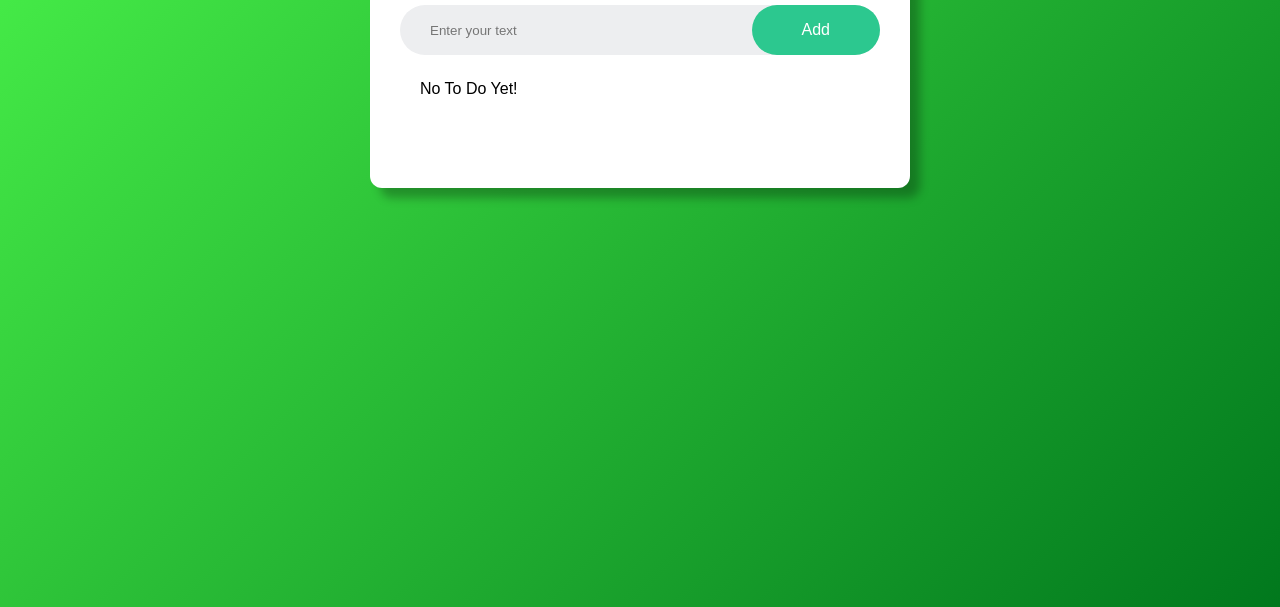
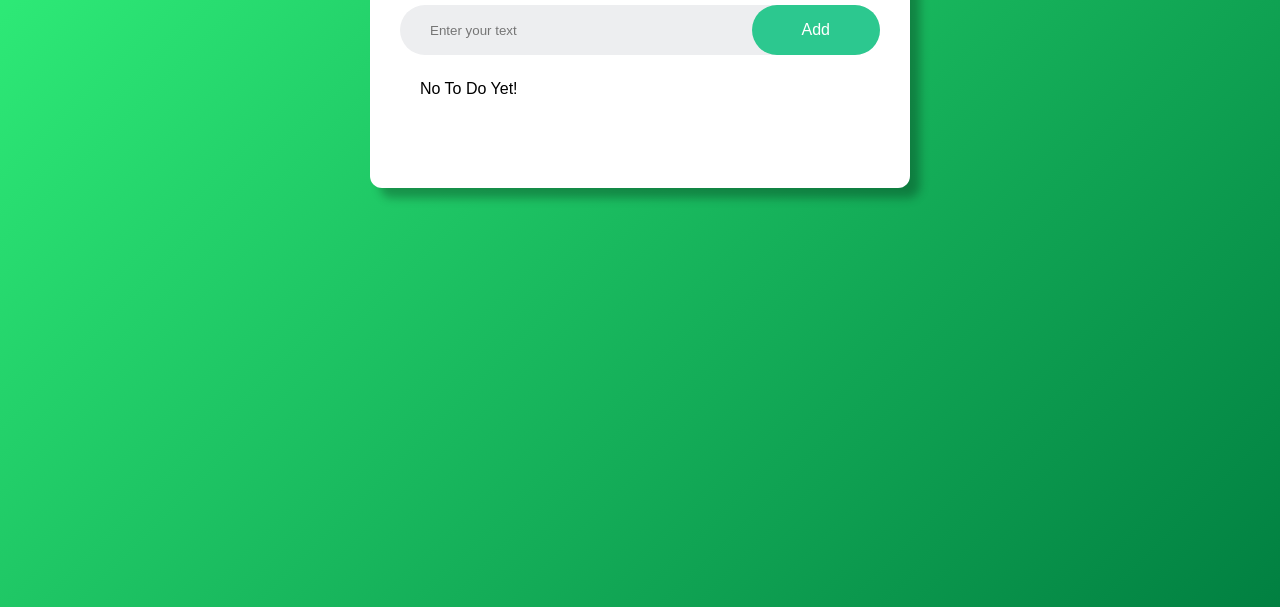
Before and after one commit to code1426/To-Do-List, a website built with Vite: page app/index.html in a window 1280 px wide. Shown: the part 193-800 px from the top of the page. Built offline with nearby package versions, Linux system fonts and the light colour scheme.

Commit message:
small changes.

```diff
--- a/app/src/style.css
+++ b/app/src/style.css
@@ -7,7 +7,7 @@
 .container {
   width: 100%;
   min-height: 100vh;
-  background: linear-gradient(135deg, #4bf54b, #01781d);
+  background: linear-gradient(135deg, #32f47c, #018041);
   padding: 10px;
 }
 .app {
```
